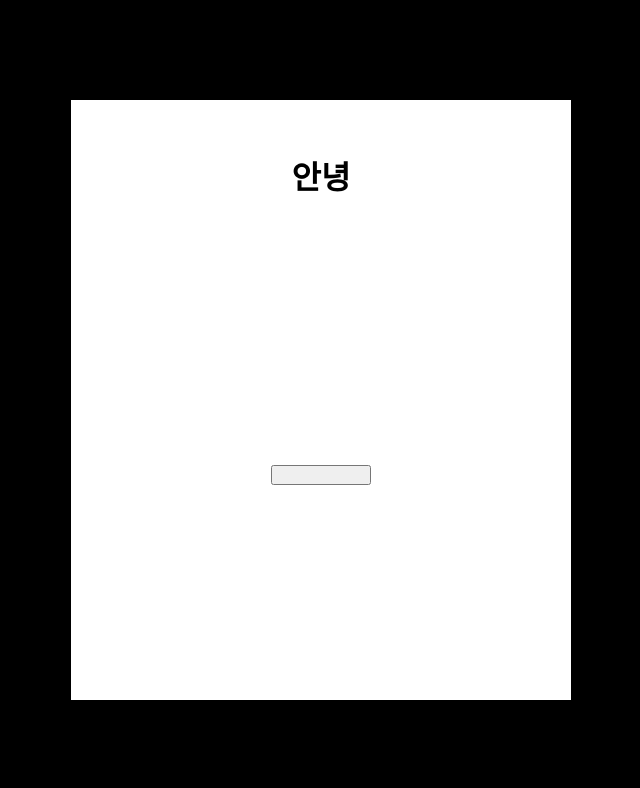
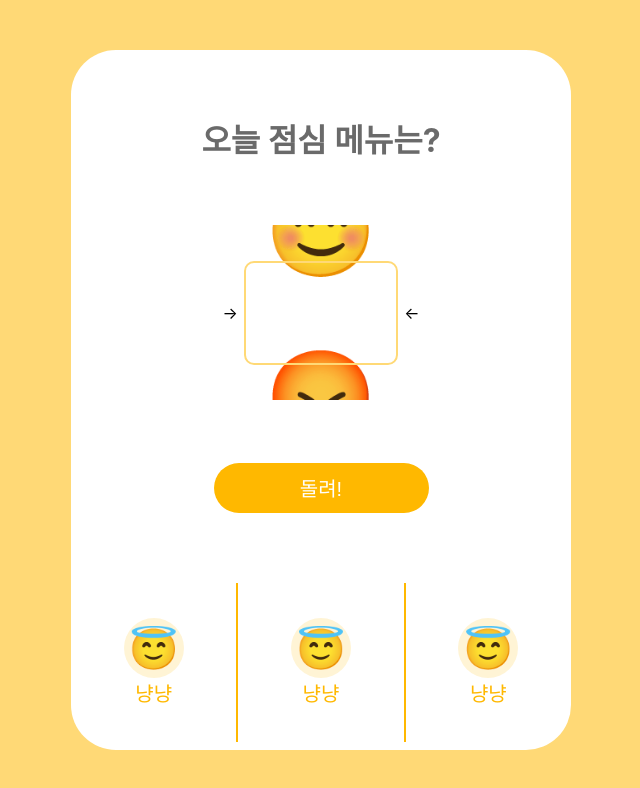
Before and after one commit to enjoy301/slot-machine, a React (Create React App) app: page / in a window 1280 px wide. Shown: the top 788 px of the page, without its empty margins (319-959 px from the left). Built offline with nearby package versions, Linux system fonts and the light colour scheme.

Commit message:
update: 아이템들 배치

```diff
--- a/src/components/Background/Background.styles.js
+++ b/src/components/Background/Background.styles.js
@@ -3,7 +3,7 @@ import { styled } from "styled-components";
 export const Container = styled.div`
   width: 100%;
   height: 100%;
-  background-color: black;
+  background-color: #ffd976;
   flex: 1;
   display: flex;
   flex-direction: column;
--- a/src/components/Button/Button.styles.js
+++ b/src/components/Button/Button.styles.js
@@ -8,6 +8,12 @@ export const Container = styled.div`
 `;
 
 export const RoundButton = styled.button`
-  width: 100px;
-  height: 20px;
+  width: 215px;
+  height: 50px;
+  background-color: #ffb800;
+  border: 0;
+  border-radius: 100px;
+  color: #fff;
+  cursor: pointer;
+  font-size: 20px;
 `;
--- a/src/components/Button/index.jsx
+++ b/src/components/Button/index.jsx
@@ -2,9 +2,13 @@ import React from "react";
 import { Container, RoundButton } from "./Button.styles";
 
 export default function Button() {
+  const handleClick = () => {
+    console.log("onClick");
+  };
+
   return (
     <Container>
-      <RoundButton />
+      <RoundButton onClick={handleClick}>돌려!</RoundButton>
     </Container>
   );
 }
--- /dev/null
+++ b/src/components/Result/Result.styles.js
@@ -0,0 +1,35 @@
+import { styled } from "styled-components";
+
+export const Container = styled.div`
+  flex: 1;
+  display: flex;
+  flex-direction: column;
+  align-items: center;
+`;
+
+export const ImojiContainer = styled.div`
+  display: flex;
+  width: 60px;
+  height: 60px;
+  flex-direction: column;
+  justify-content: center;
+  align-items: center;
+  background-color: rgba(255, 217, 118, 0.3);
+  border-radius: 100%;
+`;
+
+export const Imoji = styled.div`
+  display: flex;
+  justify-content: center;
+  align-items: center;
+  font-size: 40px;
+`;
+
+export const ImojiText = styled.div`
+  flex: 1;
+  display: flex;
+  justify-content: center;
+  align-items: center;
+  color: #ffb800;
+  font-size: 20px;
+`;
--- /dev/null
+++ b/src/components/Result/index.jsx
@@ -0,0 +1,13 @@
+import React from "react";
+import { Container, Imoji, ImojiContainer, ImojiText } from "./Result.styles";
+
+export default function Result() {
+  return (
+    <Container>
+      <ImojiContainer>
+        <Imoji>😇</Imoji>
+      </ImojiContainer>
+      <ImojiText>냥냥</ImojiText>
+    </Container>
+  );
+}
--- /dev/null
+++ b/src/components/Slider/Slider.styles.js
@@ -0,0 +1,16 @@
+import { styled } from "styled-components";
+
+export const Container = styled.div`
+  flex: 1;
+  display: flex;
+  flex-direction: column;
+`;
+
+export const Imoji = styled.div`
+  width: 100%;
+  aspect-ratio: 1/1;
+  display: flex;
+  justify-content: center;
+  align-items: center;
+  font-size: 90px;
+`;
--- /dev/null
+++ b/src/components/Slider/index.jsx
@@ -0,0 +1,17 @@
+import React from "react";
+import { Container, Imoji } from "./Slider.styles";
+
+export default function Slider() {
+  return (
+    <Container>
+      <Imoji>🇰🇷</Imoji>
+      <Imoji>🇸🇽</Imoji>
+      <Imoji>😄</Imoji>
+      <Imoji>😊</Imoji>
+      <Imoji>😡</Imoji>
+      <Imoji>😎</Imoji>
+      <Imoji>🤬</Imoji>
+      <Imoji>🥶</Imoji>
+    </Container>
+  );
+}
--- /dev/null
+++ b/src/components/Slot/Slot.styles.js
@@ -0,0 +1,32 @@
+import { styled } from "styled-components";
+
+export const Container = styled.div`
+  flex: 1;
+  display: flex;
+  position: relative;
+  align-items: center;
+  overflow: hidden;
+`;
+
+export const LeftArrow = styled.div`
+  flex: 1;
+  display: flex;
+  justify-content: right;
+`;
+
+export const RightArrow = styled.div`
+  flex: 1;
+  display: flex;
+  justify-content: left;
+`;
+
+export const Pointer = styled.div`
+  width: 150px;
+  height: 100px;
+  border: 2px solid #ffd976 !important;
+  border-radius: 10px !important;
+  position: absolute;
+  top: 50%;
+  left: 50%;
+  transform: translate(-50%, -50%);
+`;
--- /dev/null
+++ b/src/components/Slot/index.jsx
@@ -0,0 +1,14 @@
+import React from "react";
+import { LeftArrow, RightArrow, Container, Pointer } from "./Slot.styles";
+import Slider from "../Slider";
+
+export default function Slot() {
+  return (
+    <Container>
+      <LeftArrow>{"->"}</LeftArrow>
+      <Slider />
+      <RightArrow>{"<-"}</RightArrow>
+      <Pointer />
+    </Container>
+  );
+}
--- a/src/pages/HomePage/HomePage.styles.js
+++ b/src/pages/HomePage/HomePage.styles.js
@@ -8,8 +8,9 @@ export const HomePageLayout = styled.div`
 
 export const Container = styled.div`
   width: 500px;
-  height: 600px;
+  height: 700px;
   background-color: white;
+  border-radius: 45px;
   display: flex;
   flex-direction: column;
   position: absolute;
@@ -19,6 +20,7 @@ export const Container = styled.div`
 `;
 
 export const Title = styled.h1`
+  color: #6a6a6a;
   margin: 0;
   display: flex;
   justify-content: center;
@@ -26,10 +28,15 @@ export const Title = styled.h1`
   flex: 1;
 `;
 
-export const SlotContainer = styled.div`
+export const ResultContainer = styled.div`
   flex: 1;
+  display: flex;
+  justify-content: center;
+  align-items: center;
 `;
 
-export const Result = styled.div`
-  flex: 1;
+export const Partition = styled.div`
+  width: 0px;
+  height: 90%;
+  border: 1px solid #ffb800;
 `;
--- a/src/pages/HomePage/index.jsx
+++ b/src/pages/HomePage/index.jsx
@@ -2,22 +2,30 @@ import React from "react";
 import {
   Container,
   HomePageLayout,
-  Result,
-  SlotContainer,
+  ResultContainer,
   Title,
+  Partition,
 } from "./HomePage.styles";
 import Button from "../../components/Button";
 import Background from "../../components/Background";
+import Slot from "../../components/Slot";
+import Result from "../../components/Result";
 
 export default function HomePage() {
   return (
     <HomePageLayout>
       <Background />
       <Container>
-        <Title>안녕</Title>
-        <SlotContainer />
+        <Title>오늘 점심 메뉴는?</Title>
+        <Slot />
         <Button />
-        <Result />
+        <ResultContainer>
+          <Result />
+          <Partition />
+          <Result />
+          <Partition />
+          <Result />
+        </ResultContainer>
       </Container>
     </HomePageLayout>
   );
```
